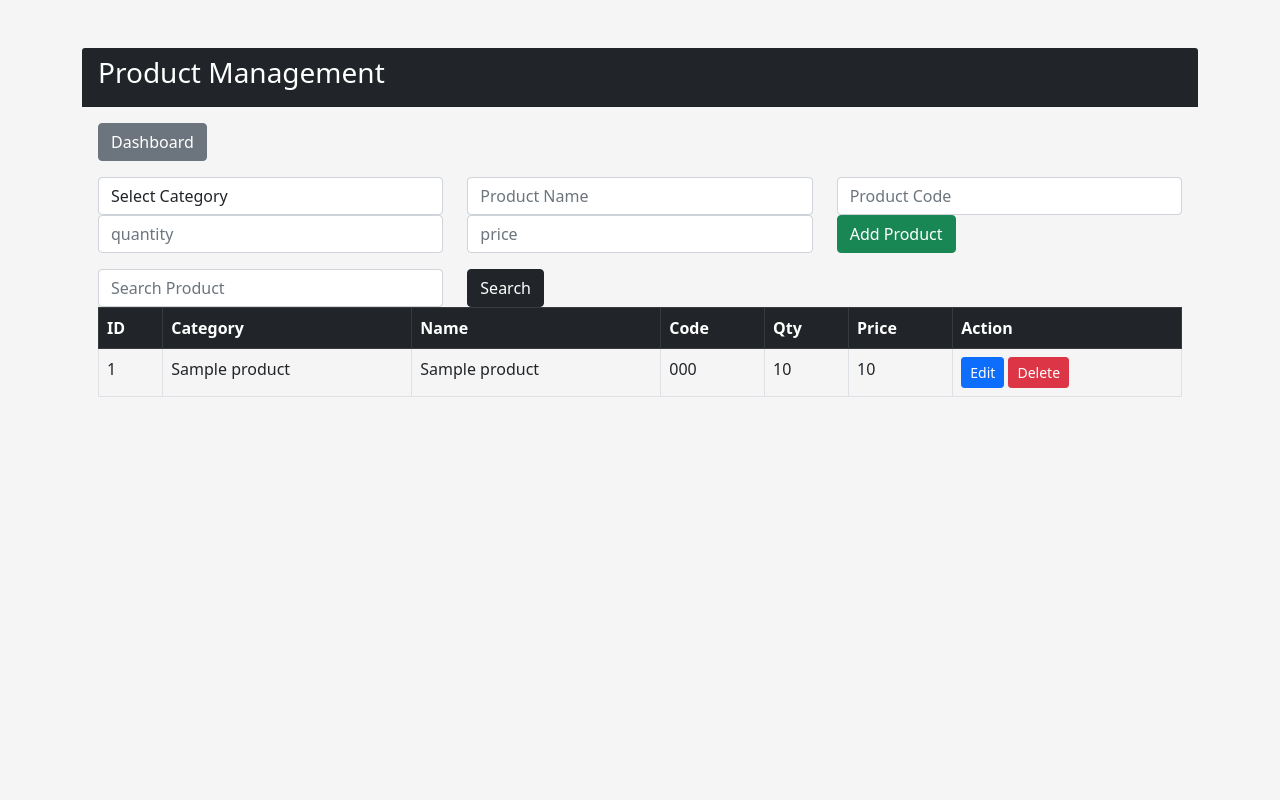
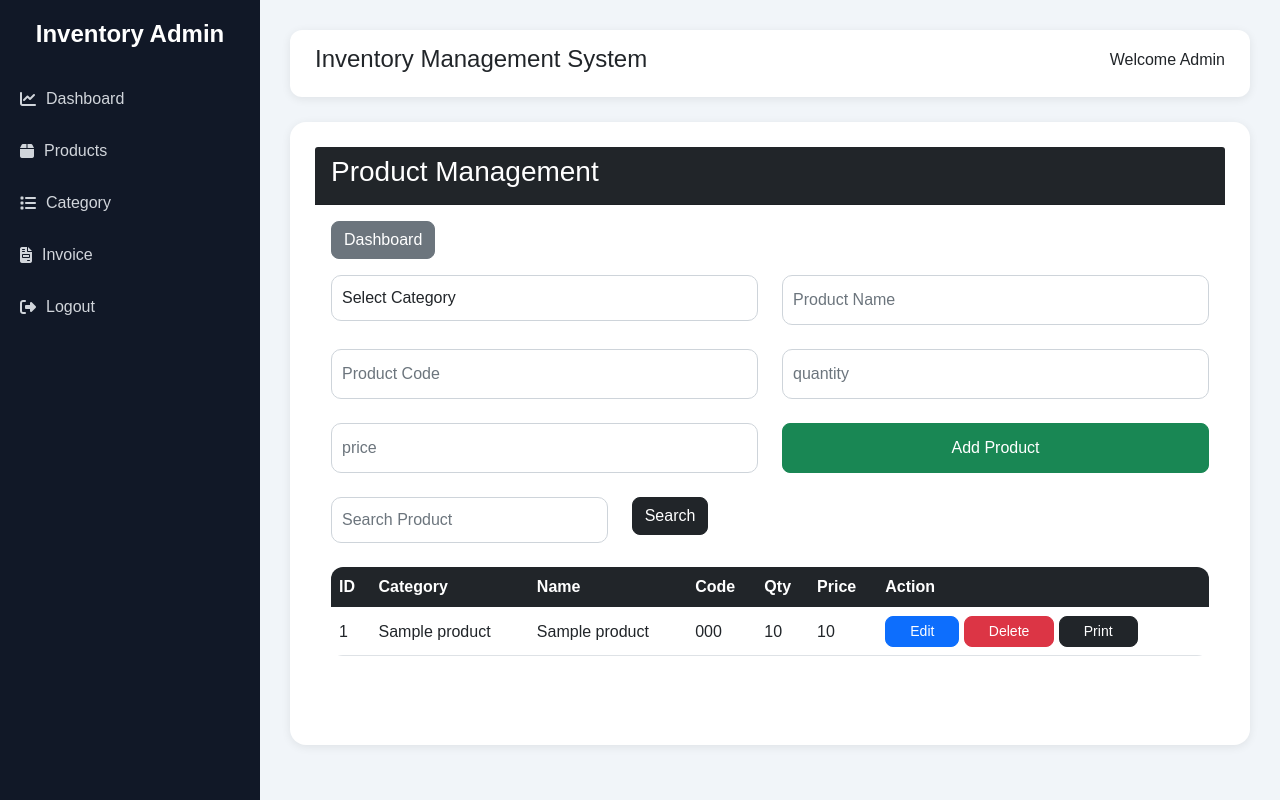
Before and after one commit to Smit156/php-inventory-management-system, a PHP site: template app/views/products/index.php in a window 1280 px wide. Run offline with PHP 8.4, Linux system fonts and the light colour scheme; the template is opened without the code that fills it: most values are stand-ins (such as "Sample title", 1, 10 or a date in 2020); data that the repository does not hold is empty.

Commit message:
project Added

```diff
--- a/app/controllers/CategoryController.php
+++ b/app/controllers/CategoryController.php
@@ -8,6 +8,8 @@ if(isset($_POST['add_category'])){
 
     $name = $_POST['name'];
     $category->create($name);
+
+    $_SESSION['success'] = "Categoty Added Successfully";
 
     header("Location: ?page=categories");
 }
@@ -33,6 +35,8 @@ if(isset($_POST['update_category'])){
         $_POST['name']
     );
 
+    $_SESSION['success'] = "Categoty Updated Successfully";
+
     header("Location: ?page=categories");
 }
 
--- a/app/controllers/ProductController.php
+++ b/app/controllers/ProductController.php
@@ -15,6 +15,8 @@ if(isset($_POST['add_products'])){
         $_POST['quantity'],
         $_POST['price']
     );
+
+    $_SESSION['success'] = "Product Added Successfully";
 
     header("Location: ?page=products");
 }
@@ -42,6 +44,8 @@ if(isset($_POST['update_product'])){
         $_POST['price']
     );
 
+    $_SESSION['success'] = "Product Updated Successfully";
+
     header("Location: ?page=products");
 }
 
--- a/app/views/layouts/footer.php
+++ b/app/views/layouts/footer.php
@@ -1,3 +1,24 @@
 </div>
+
+<script src="https://code.jquery.com/jquery-3.7.1.min.js"></script>
+
+<script>
+
+    $("#producrform").submit(function(e){
+
+        e.preventDefault();
+
+        jQuery.ajax({
+
+            url:"?page=products",
+            method:post,
+            data:$(this).serialize(),
+
+            success:function(response){
+                location.reload();
+            }
+        });
+    });
+</script>
 </body>
 </html>
--- a/app/views/layouts/header.php
+++ b/app/views/layouts/header.php
@@ -2,45 +2,144 @@
 <html>
 <head>
 
-    <title>Products</title>
+    <title>Inventory System</title>
+    <meta name="viewport" content="width=device-width, initial-scale=1">
     <link href="https://cdn.jsdelivr.net/npm/bootstrap@5.0.2/dist/css/bootstrap.min.css" rel="stylesheet" integrity="sha384-EVSTQN3/azprG1Anm3QDgpJLIm9Nao0Yz1ztcQTwFspd3yD65VohhpuuCOmLASjC" crossorigin="anonymous">
+    <link href="https://cdnjs.cloudflare.com/ajax/libs/font-awesome/6.5.2/css/all.min.css" rel="stylesheet">
 
     <style>
         body{
             margin: 0;
             padding: 0;
             background: #f4f6f9;
+            box-sizing: border-box;
+        }
+        body{
+            background: #f1f5f9;
+            font-family: Arial, Helvetica, sans-serif;
         }
         .sidebar{
-            width:250px;
+            width:260px;
             height:100vh;
-            background:#212529;
+            background:#111827;
             position:fixed;
             padding-top:20px;
+            top: 0;
+            left: 0;
+        }
+        .logo{
+            color: white;
+            text-align: center;
+            margin-bottom: 30px;
+            font-size: 24px;
+            font-weight: bold;
         }
         .sidebar a{
-            display:block;
-            color:white;
-            padding:15px;
+            display:flex;
+            align-items: center;
+            gap: 10px;
+            color:#d1d5db;
+            padding:14px 20px;
+            transition: 0.3s;
+            font-size: 16px;
             text-decoration:none;
         }
         .sidebar a:hover{
-            background:#0d6efd;
+            background:#2563eb;
+            color: white;
         }
         .content{
             margin-left:260px;
-            padding:20px;
+            padding:30px;
+        }
+        .topbar{
+            background: white;
+            padding: 15px 25px;
+            border-radius: 12px;
+            margin-bottom: 25px;
+            box-shadow:0 2px 10px rgba(0,0,0,0.08);
+        }
+        .dashboard-card{
+            border:none;
+            border-radius:16px;
+            color:white;
+            padding:25px;
+            transition:0.3s;
+        }
+
+        .dashboard-card:hover{
+            transform:translateY(-5px);
+        }
+
+        .card-blue{
+            background:#2563eb;
+        }
+
+        .card-green{
+            background:#059669;
+        }
+
+        .card-dark{
+            background:#111827;
+        }
+
+        .table{
+            background:white;
+            border-radius:12px;
+            overflow:hidden;
+        }
+
+        .btn{
+            border-radius:8px;
+        }
+
+        .form-control,
+        .form-select{
+            border-radius:10px;
+            padding:10px;
+        }
+
+        .main-card{
+            background:white;
+            padding:25px;
+            border-radius:16px;
+            box-shadow:0 2px 10px rgba(0,0,0,0.08);
+        }
+
+        @media(max-width:768px){
+
+            .sidebar{
+                width:100%;
+                height:auto;
+                position:relative;
+            }
+
+            .content{
+                margin-left:0;
+            }
         }
     </style>
 </head>
 <body>
     <div class="sidebar">
-        <h3 class="text-white text-center mb-4">
-            Admin Panel
+        <h3 class="logo text-white text-center mb-4">
+            Inventory Admin
         </h3>
-        <a href="?page=dashboard">Dashboard</a>
-        <a href="?page=products">Products</a>
-        <a href="?page=categories">Category</a>
-        <a href="?page=logout">Logout</a>
+        <a href="?page=dashboard"><i class="fa fa-chart-line"></i>Dashboard</a>
+        <a href="?page=products"><i class="fa fa-box"></i>Products</a>
+        <a href="?page=categories"><i class="fa fa-list"></i>Category</a>
+        <a href="?page=invoice"><i class="fa fa-file-invoice"></i>Invoice</a>
+        <a href="?page=logout"><i class="fa fa-sign-out-alt"></i>Logout</a>
     </div>
     <div class="content">
+        <div class="topbar d-flex justify-content-between align-items-center">
+            <h4>Inventory Management System</h4>
+            <h6>Welcome Admin</h6>
+        </div>
+
+<?php if(isset($_SESSION['success'])) : ?>
+    <div class="alert alert-success">
+        <?= $_SESSION['success']; ?>
+    </div>
+    <?php unset($_SESSION['success']); ?>
+<?php endif; ?>
--- a/app/views/products/index.php
+++ b/app/views/products/index.php
@@ -1,4 +1,6 @@
-<!DOCTYPE html>
+
+<?php require_once '../app/views/layouts/header.php'; ?>
+<!-- <!DOCTYPE html>
 <html>
 <head>
 
@@ -7,9 +9,9 @@
 
 </head>
 
-<body style="background:#f5f5f5">
-    <div class="container mt-5">
-        <div class="card-shadow">
+<body style="background:#f5f5f5"> -->
+    <!-- <div class="container mt-5"> -->
+        <div class="main-card">
             <div class="card-header bg-dark text-white">
                 <h3>Product Management</h3>
             </div>
@@ -17,10 +19,10 @@
             <div class="card-body">
                 <a href="index.php" class="btn btn-secondary mb-3">Dashboard</a>
 
-                <form action="" method="post">
+                <form action="" method="post" id="productform">
                     <input type="hidden" name='id' value="<?= $editProduct['id'] ?? ''; ?>">
-                    <div class="row mb-3">
-                        <div class="col-md-4">
+                    <div class="row">
+                        <div class="col-md-6 mb-4">
                             <select name="category_id" id="" class="form-control" required>
                                 <option value="">Select Category</option>
                                 <?php while($cat = $categories->fetch(PDO::FETCH_ASSOC)) : ?>
@@ -29,24 +31,24 @@
                             </select>
                         </div>
 
-                        <div class="col-md-4">
-                            <input type="text" name="product_name" placeholder="Product Name" class="form-control" value="<?= $editProduct['product_name'] ?? ''; ?>" required>
+                        <div class="col-md-6 mb-4">
+                            <input type="text" name="product_name" style="height:50px;" placeholder="Product Name" class="form-control" value="<?= $editProduct['product_name'] ?? ''; ?>" required>
                         </div>
-                        <div class="col-md-4">
-                            <input type="text" name="product_code" placeholder="Product Code" class="form-control" value="<?= $editProduct['product_code'] ?? ''; ?>" required>
+                        <div class="col-md-6 mb-4">
+                            <input type="text" name="product_code" style="height:50px;" placeholder="Product Code" class="form-control" value="<?= $editProduct['product_code'] ?? ''; ?>" required>
                         </div>
-                        <div class="col-md-4">
-                            <input type="number" name="quantity" placeholder="quantity" class="form-control" value="<?= $editProduct['quantity'] ?? ''; ?>" required>
+                        <div class="col-md-6 mb-4">
+                            <input type="number" name="quantity" style="height:50px;" placeholder="quantity" class="form-control" value="<?= $editProduct['quantity'] ?? ''; ?>" required>
                         </div>
-                        <div class="col-md-4">
-                            <input type="number" step='0.01' name="price" placeholder="price" class="form-control" value="<?= $editProduct['price'] ?? ''; ?>" required>
+                        <div class="col-md-6 mb-4">
+                            <input type="number" step='0.01' style="height:50px;" name="price" placeholder="price" class="form-control" value="<?= $editProduct['price'] ?? ''; ?>" required>
                         </div>
-                        <div class="col-md-4">
+                        <div class="col-md-6 mb-4">
                             <!-- <button type="submit"  name="add_products" class="btn btn-success">Add Product</button> -->
                             <?php if(isset($editProduct)) : ?>
-                                <button type="submit"  name="update_product" class="btn btn-primary">Update Product</button>
+                                <button type="submit" style="height:50px;" name="update_product" class="btn btn-primary w-100">Update Product</button>
                             <?php else : ?>
-                                <button type="submit"  name="add_products" class="btn btn-success">Add Product</button>
+                                <button type="submit" style="height:50px;" name="add_products" class="btn btn-success w-100">Add Product</button>
                             <?php endif; ?>
                         </div>
                     </div>
@@ -64,7 +66,10 @@
                     </div>
                 </form>
 
-                <table class="table table-bordered table-hover">
+                <br>
+
+                <div class="table-responsive">
+                    <table class="table table-hover align-middle">
                         <thead class="table-dark">
                             <tr>
                                 <th>ID</th>
@@ -86,12 +91,14 @@
                                     <td><?=  $row['product_code'] ?></td>
                                     <td><?=  $row['quantity'] ?></td>
                                     <td><?=  $row['price'] ?></td>
-                                <td><a href="?page=products&edit=<?=  $row['id'] ?>" class="btn btn-primary btn-sm">Edit</a>
-                                <a href="?page=products&delete=<?=  $row['id'] ?>" class="btn btn-danger btn-sm">Delete</a></td>
+                                    <td><a href="?page=products&edit=<?=  $row['id'] ?>" class="btn btn-primary btn-sm px-4">Edit</a>
+                                    <a href="?page=products&delete=<?=  $row['id'] ?>" class="btn btn-danger btn-sm px-4" onclick="return confirm('Are You Sure?')">Delete</a>
+                                    <a href="?page=create_invoice&product_id=<?= $row['id']; ?>" class="btn btn-dark btn-sm px-4">Print</a></td>
                                 </tr>
                             <?php endwhile; ?>
                         </tbody>
                     </table>
+                </div>
 
                 <nav class="mt-3">
                     <ul class="pagination">
@@ -104,7 +111,7 @@
                 </nav>
             </div>
         </div>
-    </div>
-
-</body>
-</html>
+    <!-- </div> -->
+    <?php require_once '../app/views/layouts/footer.php'; ?>
+<!-- </body>
+</html> -->
```
Also changed, not shown: app/controllers/CreateInvoiceController.php (added, +34 -0 lines), app/controllers/DashboardController.php (added, +23 -0 lines), app/controllers/InvoiceController.php (added, +21 -0 lines), app/models/Invoice.php (added, +34 -0 lines), app/views/categories/index.php (+29 -29 lines), app/views/dashboard.php (+18 -18 lines), app/views/invoice.php (added, +49 -0 lines), routes/web.php (+9 -1 lines), .github/workflows/php.yml (deleted). Lines whose indentation alone changed are shown as unchanged.
